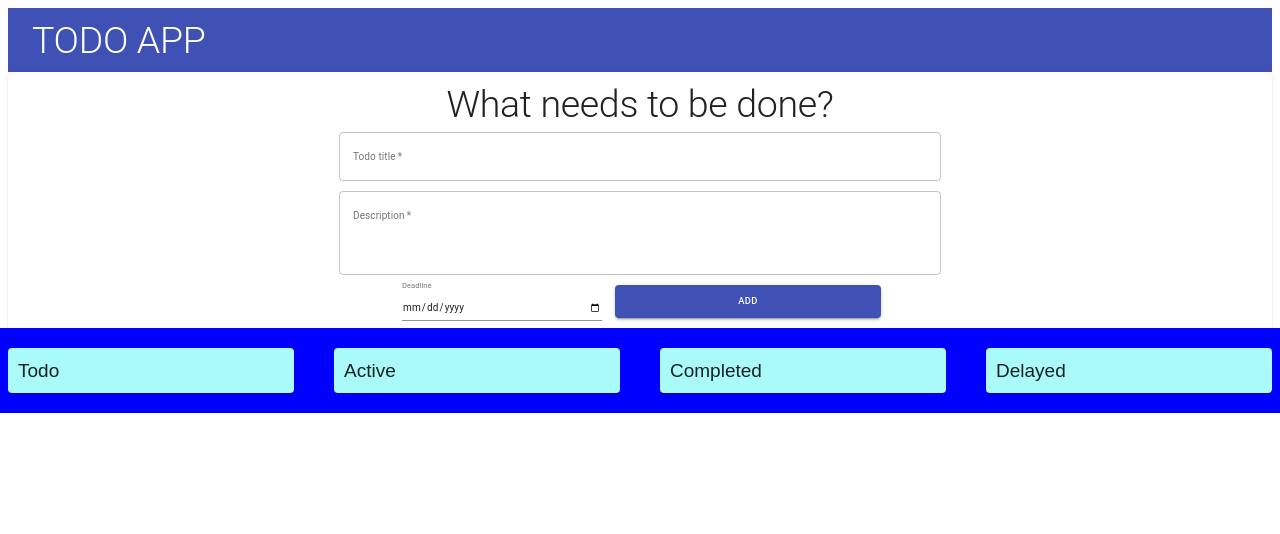
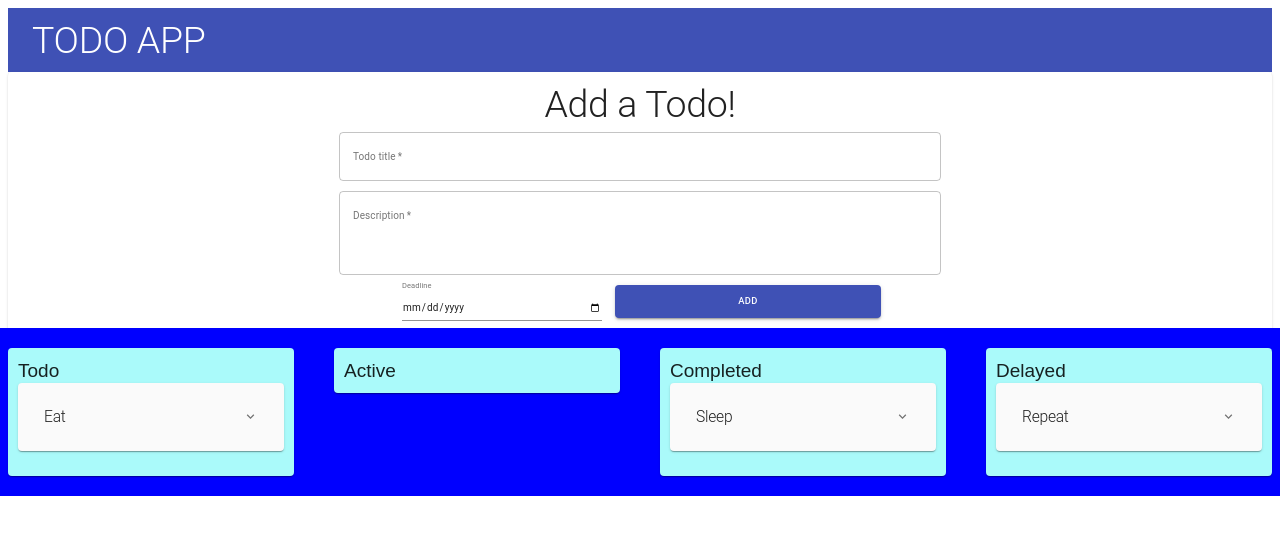
Before and after one commit to WJavaHunt3r/react-todo, a React (Create React App) app in the folder my-todo/: page / in a window 1280 px wide. Shown: the top 534 px of the page. Built offline with nearby package versions, Linux system fonts and the light colour scheme.

Commit message:
routing import

```diff
--- a/my-todo/src/App.js
+++ b/my-todo/src/App.js
@@ -6,6 +6,12 @@ import React, {useState} from "react";
 import { nanoid } from "nanoid";
 import { Grid, Typography } from '@material-ui/core';
 import State from './components/State';
+import {
+  BrowserRouter as Router,
+  Switch,
+  Route,
+  Link
+} from "react-router-dom";
 
 
 const FILTER_MAP = {
--- a/my-todo/src/components/Form.js
+++ b/my-todo/src/components/Form.js
@@ -53,7 +53,7 @@ function Form(props){
         <Paper className={classes.root}>
           <Grid container className={classes.grid}>
             <Typography variant="h2" component="h2">
-                What needs to be done?
+                Add a Todo!
             </Typography>
             <TextField
               required
--- a/my-todo/src/index.js
+++ b/my-todo/src/index.js
@@ -8,9 +8,9 @@ import reportWebVitals from './reportWebVitals';
 
 
 const DATA = [
- /* { id: "todo-0", name: "Eat", desc: "dasd", state: 'Todo' , deadLine: "2021-03-25"},
+  { id: "todo-0", name: "Eat", desc: "dasd", state: 'Todo' , deadLine: "2021-03-25"},
   { id: "todo-1", name: "Sleep", desc: "dasd", state: 'Completed', deadLine: "2021-03-25" },
-  { id: "todo-2", name: "Repeat", desc: "das", state: 'Delayed', deadLine: "2021-03-25" }*/
+  { id: "todo-2", name: "Repeat", desc: "das", state: 'Delayed', deadLine: "2021-03-25" }
 ];
 ReactDOM.render(
   //<CssBaseline />
```
